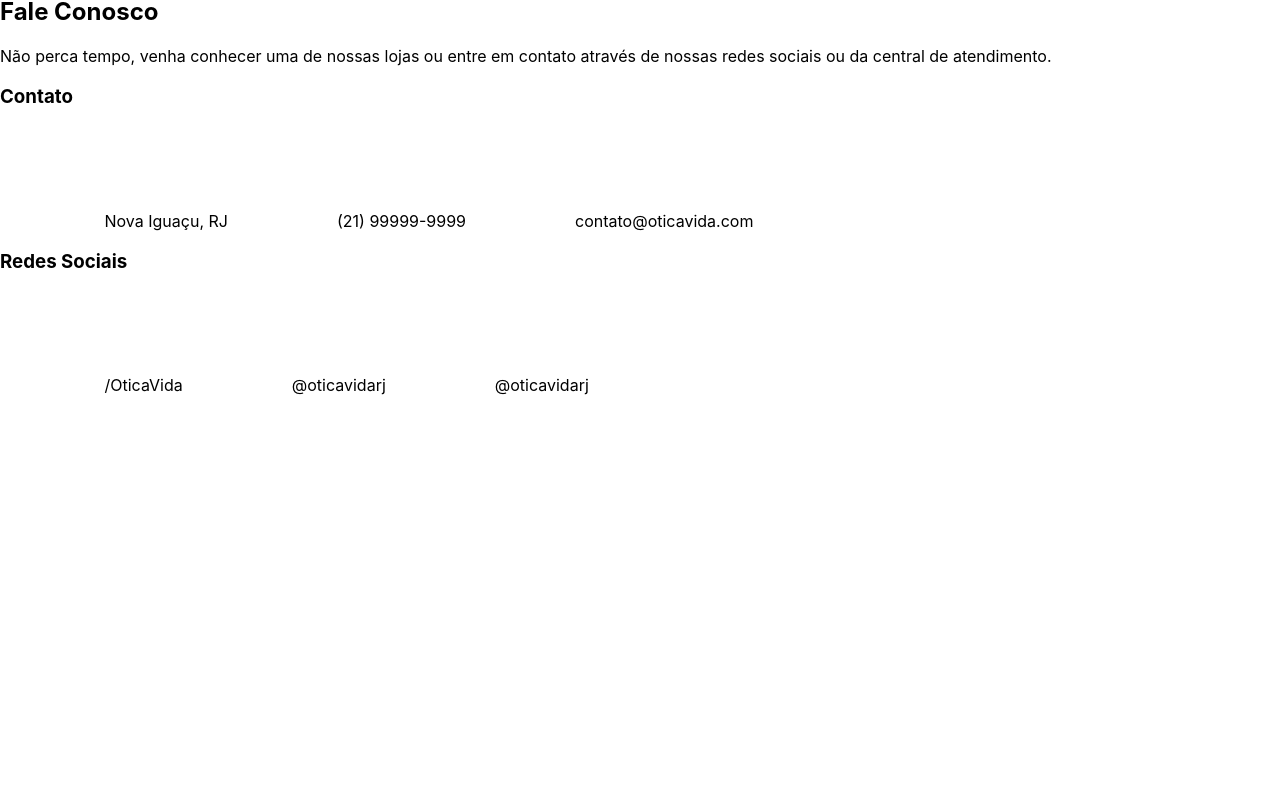
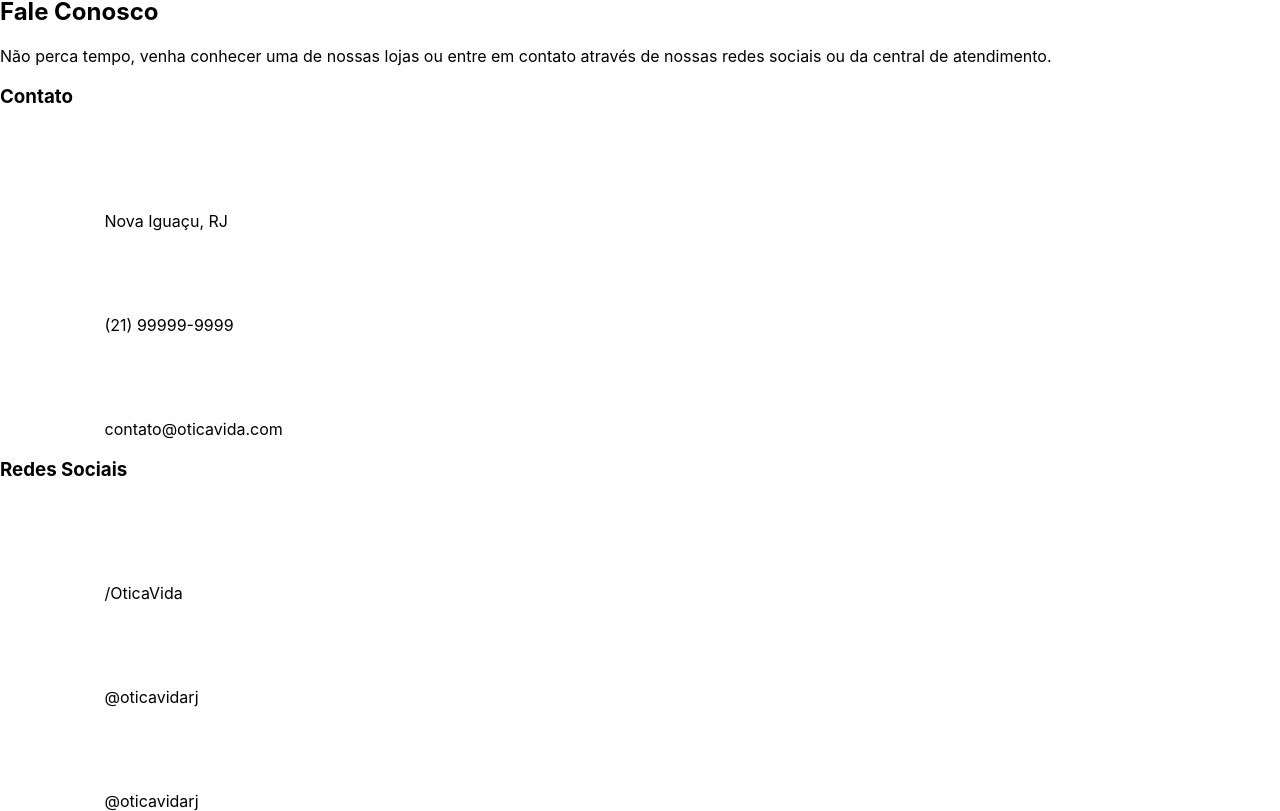
Before and after one commit to gitdvdhub/green_turtle, a React (Create React App) app in the folder devmediacurso/carreira_front-end/react/loja-de-oculos/: page / in a window 1280 px wide. Shown: the part 4199-5010 px from the top of the page. Before the commit the page ends 4594 px from the top, so only its background shows below. Built offline with nearby package versions, Linux system fonts and the light colour scheme.

Commit message:
aletração

```diff
--- a/devmediacurso/carreira_front-end/react/loja-de-oculos/src/components/Content/Sections/SecaoContato.js
+++ b/devmediacurso/carreira_front-end/react/loja-de-oculos/src/components/Content/Sections/SecaoContato.js
@@ -7,15 +7,15 @@ function SecaoContato() {
                 <div>
                     <div className="meios-contato">
                         <h3>Contato</h3>
-                        <span> <img src={process.env.PUBLIC_URL + "/assets/images/local.png"} alt="icone" /> Nova Iguaçu, RJ</span>
-                        <span> <img src={process.env.PUBLIC_URL + "/assets/images/telefone.png"} alt="icone" /> (21) 99999-9999</span>
-                        <span> <img src={process.env.PUBLIC_URL + "/assets/images/email.png"} alt="icone" /> contato@oticavida.com</span>
+                        <div> <img src={process.env.PUBLIC_URL + "/assets/images/local.png"} alt="icone" /> Nova Iguaçu, RJ</div>
+                        <div> <img src={process.env.PUBLIC_URL + "/assets/images/telefone.png"} alt="icone" /> (21) 99999-9999</div>
+                        <div> <img src={process.env.PUBLIC_URL + "/assets/images/email.png"} alt="icone" /> contato@oticavida.com</div>
                     </div>
                     <div className="redes-sociais">
                         <h3>Redes Sociais</h3>
-                        <span> <img src={process.env.PUBLIC_URL + "/assets/images/fb.png"} alt="icone" /> /OticaVida</span>
-                        <span> <img src={process.env.PUBLIC_URL + "/assets/images/ig.png"} alt="icone" /> @oticavidarj</span>
-                        <span> <img src={process.env.PUBLIC_URL + "/assets/images/tt.png"} alt="icone" /> @oticavidarj</span>
+                        <div> <img src={process.env.PUBLIC_URL + "/assets/images/fb.png"} alt="icone" /> /OticaVida</div>
+                        <div> <img src={process.env.PUBLIC_URL + "/assets/images/ig.png"} alt="icone" /> @oticavidarj</div>
+                        <div> <img src={process.env.PUBLIC_URL + "/assets/images/tt.png"} alt="icone" /> @oticavidarj</div>
                     </div>
                 </div>
             </div>
```
